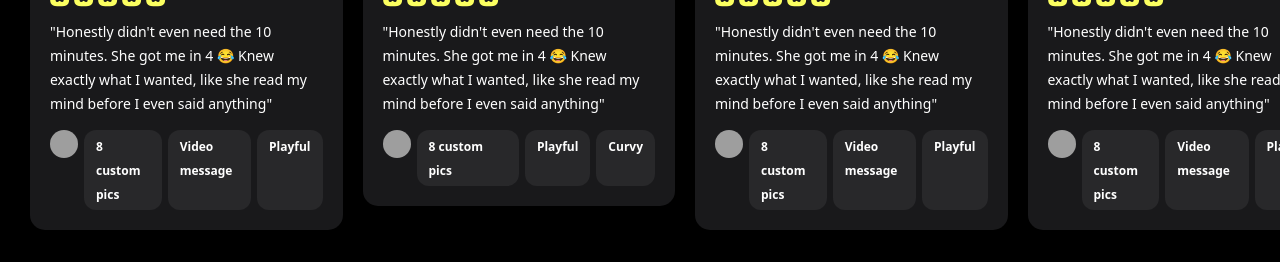
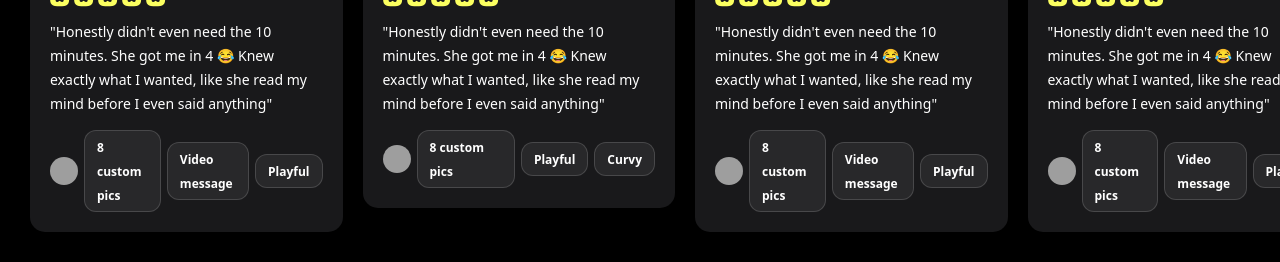
Before and after one commit to yash-gupta-dev/Sizzle, a Next.js app: page / in a window 1280 px wide. Shown: the part 10480-10742 px from the top of the page. Built offline with nearby package versions, Linux system fonts and the light colour scheme; grey boxes are pictures that could not be loaded.

Commit message:
fix(sheet-2/9): add the border for review card tags

```diff
--- a/components/reviews/ReviewCard.tsx
+++ b/components/reviews/ReviewCard.tsx
@@ -57,7 +57,7 @@ function ReviewCard({
 
       <Text size={'sm'} weight={'normal'}>"{description}"</Text>
 
-      <div className="flex gap-1.5 mt-3.75">
+      <div className="flex items-center gap-1.5 mt-3.75">
         {/* @ts-ignore */}
         <Avatar style={{ cornerShape: 'squircle' }} className="h-7 w-auto aspect-square rounded-4xl [&::after]:border-0">
           {/* @ts-ignore */}
@@ -66,7 +66,7 @@ function ReviewCard({
 
         {
           tags.map(tag => {
-            return <div className="py-1 px-3 bg-card-muted-hover rounded-[12px]" key={tag}>
+            return <div className="py-1 px-3 bg-card-muted-hover rounded-[12px] border-[0.5px] border-foreground/15" key={tag}>
               <Text size={'xs'} className="leading-5.5 align-bottom">{tag}</Text>
             </div>
           })
```
